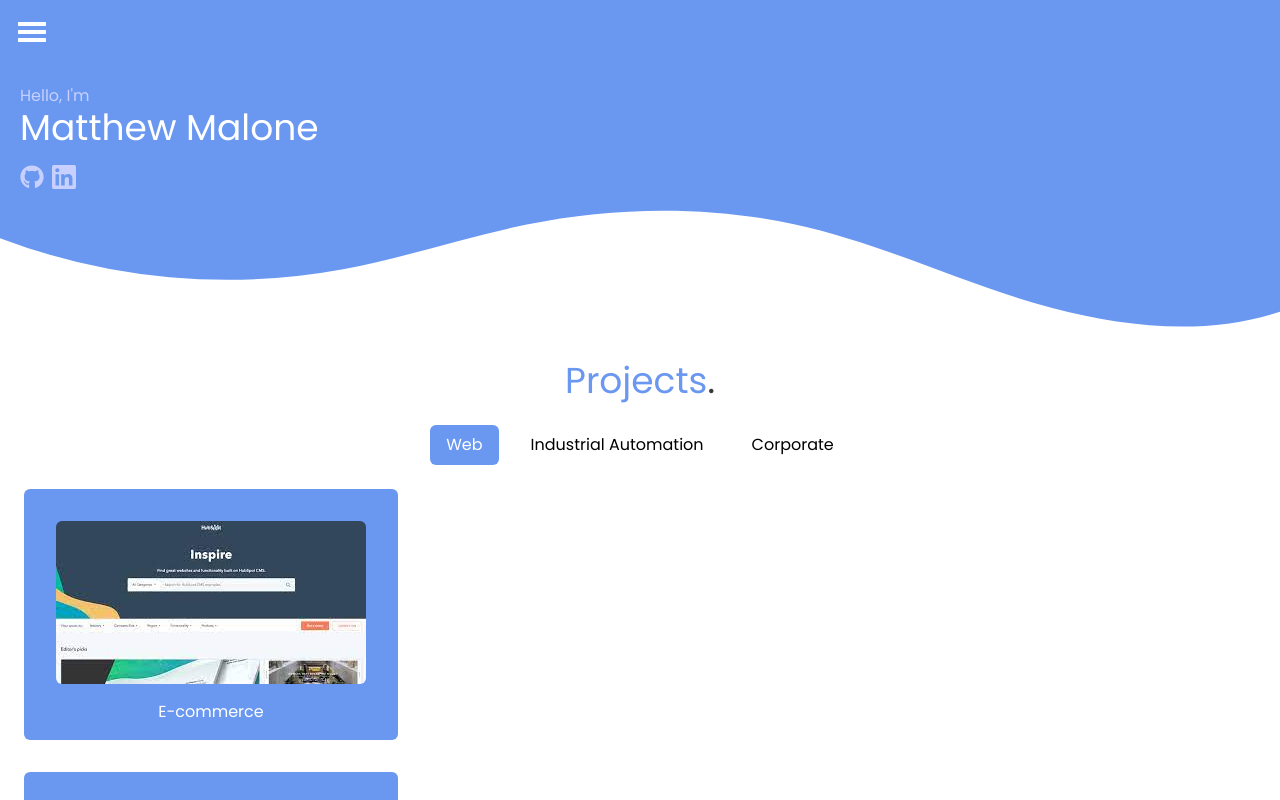
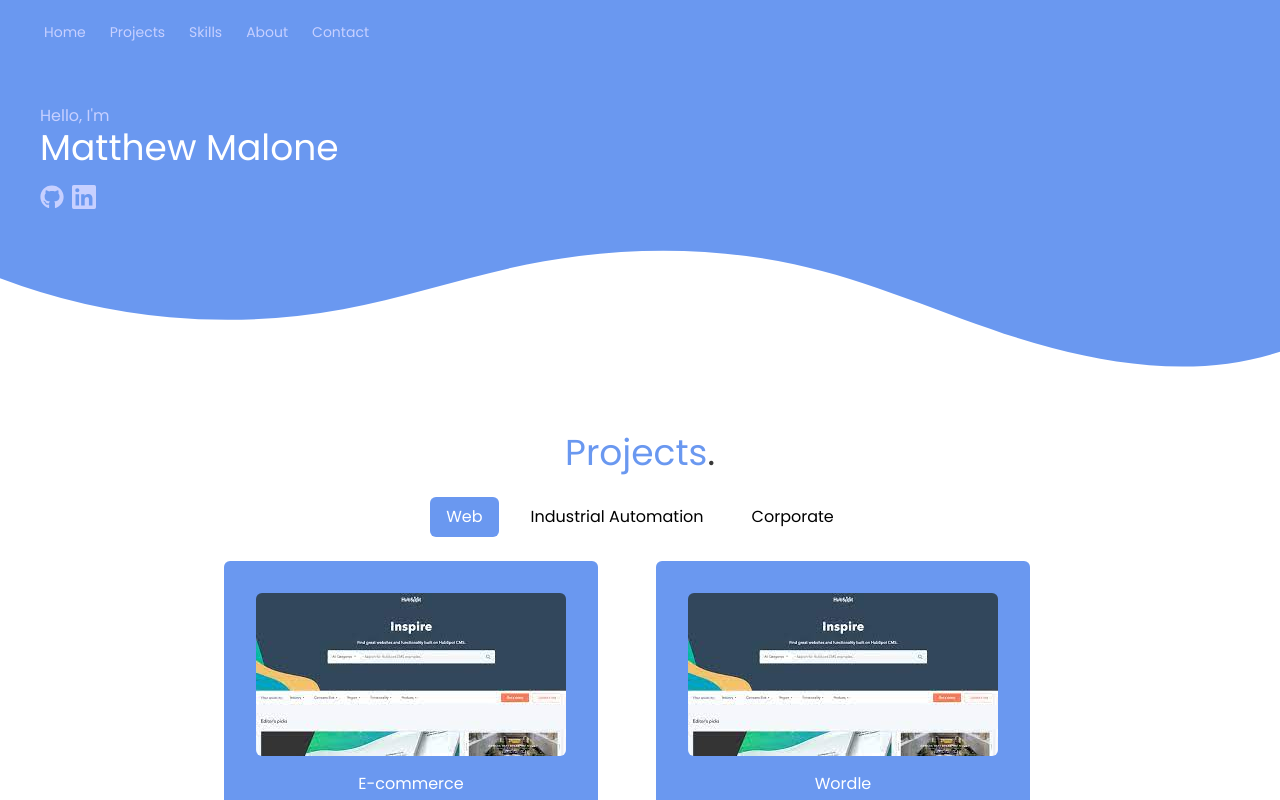
Before and after one commit to mama4294/portfolio, a React (Create React App) app: page / in a window 1280 px wide. Shown: the top 800 px of the page. Built offline with nearby package versions, Linux system fonts and the light colour scheme.

Commit message:
adds metadata

```diff
--- a/public/index.html
+++ b/public/index.html
@@ -5,14 +5,39 @@
     <link rel="icon" href="%PUBLIC_URL%/favicon.ico" />
     <meta name="viewport" content="width=device-width, initial-scale=1" />
     <meta name="theme-color" content="#000000" />
+    <!-- Primary Meta Tags -->
+    <title>Matthew malone</title>
+    <meta name="title" content="Matthew malone" />
     <meta
       name="description"
-      content="Web site created using create-react-app"
+      content="Matthew Malone - Creative software developer and engineer who loves javascript and modern web technologies."
     />
-    <link rel="apple-touch-icon" href="%PUBLIC_URL%/logo192.png" />
-    <link rel="manifest" href="%PUBLIC_URL%/manifest.json" />
-    <link rel="preconnect" href="https://fonts.googleapis.com" />
-    <link rel="preconnect" href="https://fonts.gstatic.com" crossorigin />
+
+    <!-- Open Graph / Facebook -->
+    <meta property="og:type" content="website" />
+    <meta property="og:url" content="https://metatags.io/" />
+    <meta property="og:title" content="Matthew malone" />
+    <meta
+      property="og:description"
+      content="Matthew Malone - Creative software developer and engineer who loves javascript and modern web technologies."
+    />
+    <meta
+      property="og:image"
+      content="https://brilliant-axolotl-d5c337.netlify.app/metaimage.png"
+    />
+
+    <!-- Twitter -->
+    <meta property="twitter:card" content="summary_large_image" />
+    <meta property="twitter:url" content="https://metatags.io/" />
+    <meta property="twitter:title" content="Matthew malone" />
+    <meta
+      property="twitter:description"
+      content="Matthew Malone - Creative software developer and engineer who loves javascript and modern web technologies."
+    />
+    <meta
+      property="twitter:image"
+      content="https://brilliant-axolotl-d5c337.netlify.app/metaimage.png"
+    />
     <link
       href="https://fonts.googleapis.com/css2?family=Poppins&display=swap"
       rel="stylesheet"
--- a/tailwind.config.js
+++ b/tailwind.config.js
@@ -14,7 +14,10 @@ module.exports = {
     },
     screens: {
       xs: "360px",
-      // => @media (min-width: 360px) { ... }
+      sm: "640px",
+      md: "768px",
+      lg: "1024px",
+      xl: "1280px",
     },
   },
   plugins: [],
```
Also changed, not shown: public/metaImage.png (added).
